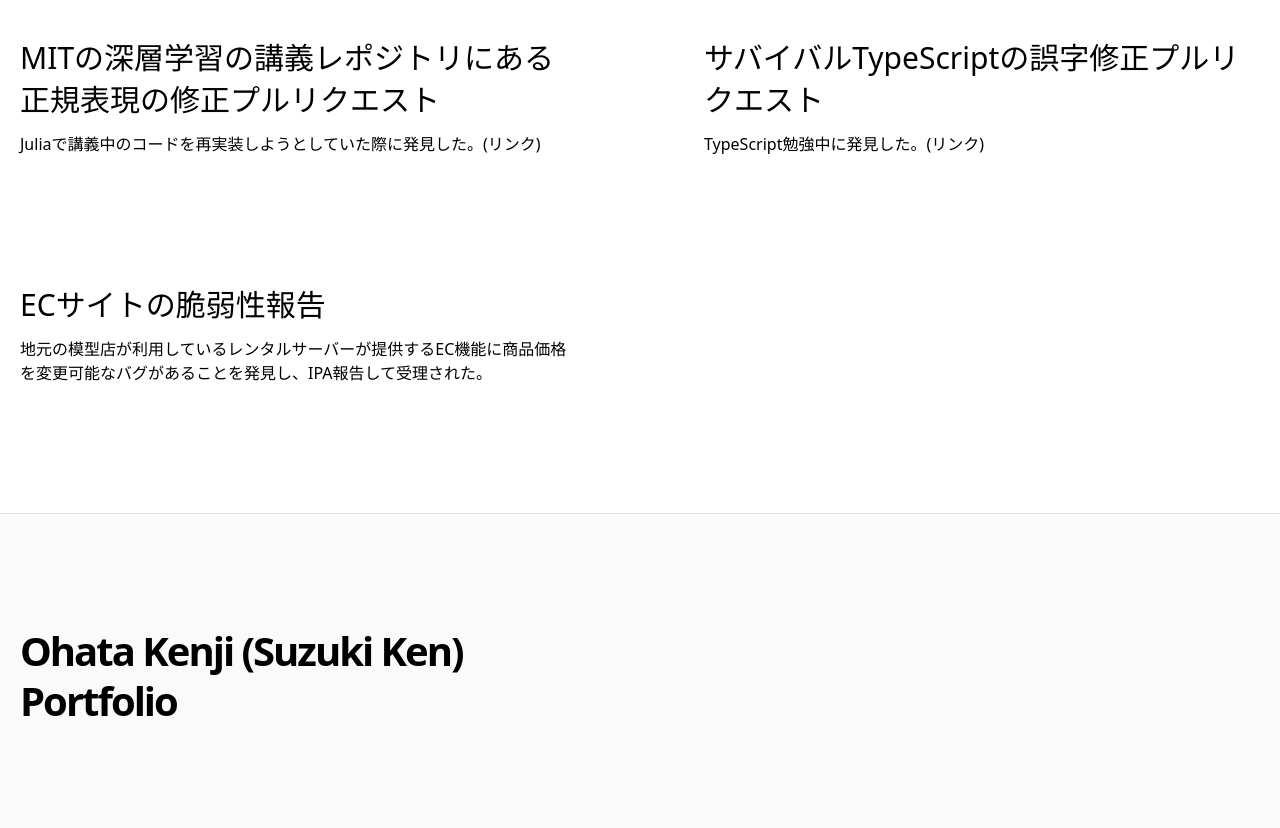
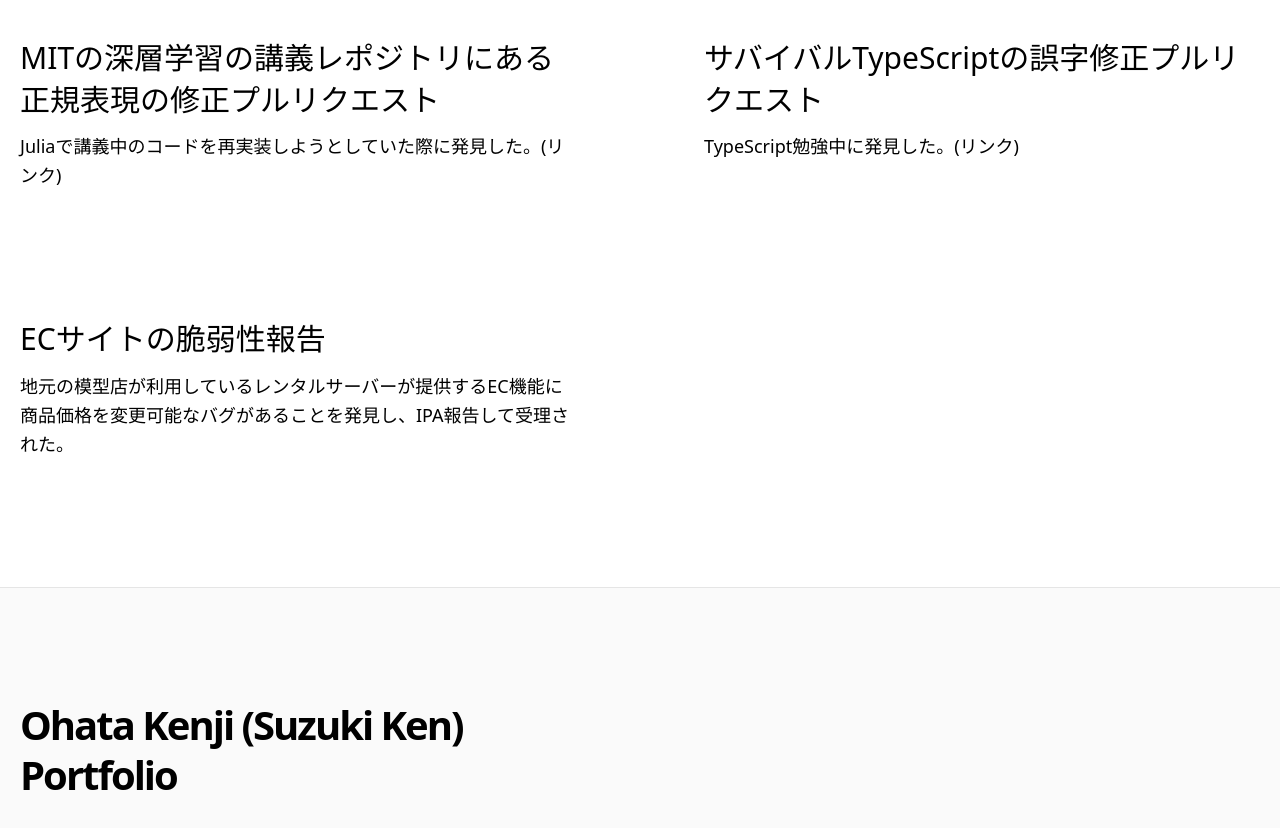
Before and after one commit to OhataKenji/portfolio, a Next.js app: page / in a window 1280 px wide. Shown: the part 2844-3672 px from the top of the page. Built offline with nearby package versions, Linux system fonts and the light colour scheme.

Commit message:
fix: misc description font size

```diff
--- a/components/misc.tsx
+++ b/components/misc.tsx
@@ -6,15 +6,15 @@
 const items = [
     {
         'title': 'MITの深層学習の講義レポジトリにある正規表現の修正プルリクエスト',
-        'child': (<span>Juliaで講義中のコードを再実装しようとしていた際に発見した。<Link href={"https://github.com/aamini/introtodeeplearning/pull/65"}><a className="hover:underline">(リンク)</a></Link></span>)
+        'child': (<span className="text-lg leading-relaxed mb-4">Juliaで講義中のコードを再実装しようとしていた際に発見した。<Link href={"https://github.com/aamini/introtodeeplearning/pull/65"}><a className="hover:underline">(リンク)</a></Link></span>)
     },
     {
         'title': 'サバイバルTypeScriptの誤字修正プルリクエスト',
-        'child': (<span>TypeScript勉強中に発見した。<Link href={'https://github.com/yytypescript/book/pull/13'}><a className="hover:underline">(リンク)</a></Link></span>)
+        'child': (<span className="text-lg leading-relaxed mb-4">TypeScript勉強中に発見した。<Link href={'https://github.com/yytypescript/book/pull/13'}><a className="hover:underline">(リンク)</a></Link></span>)
     },
     {
         'title': 'ECサイトの脆弱性報告',
-        'child': (<span>地元の模型店が利用しているレンタルサーバーが提供するEC機能に商品価格を変更可能なバグがあることを発見し、IPA報告して受理された。</span>)
+        'child': (<span className="text-lg leading-relaxed mb-4">地元の模型店が利用しているレンタルサーバーが提供するEC機能に商品価格を変更可能なバグがあることを発見し、IPA報告して受理された。</span>)
     },
 ]
 
```
